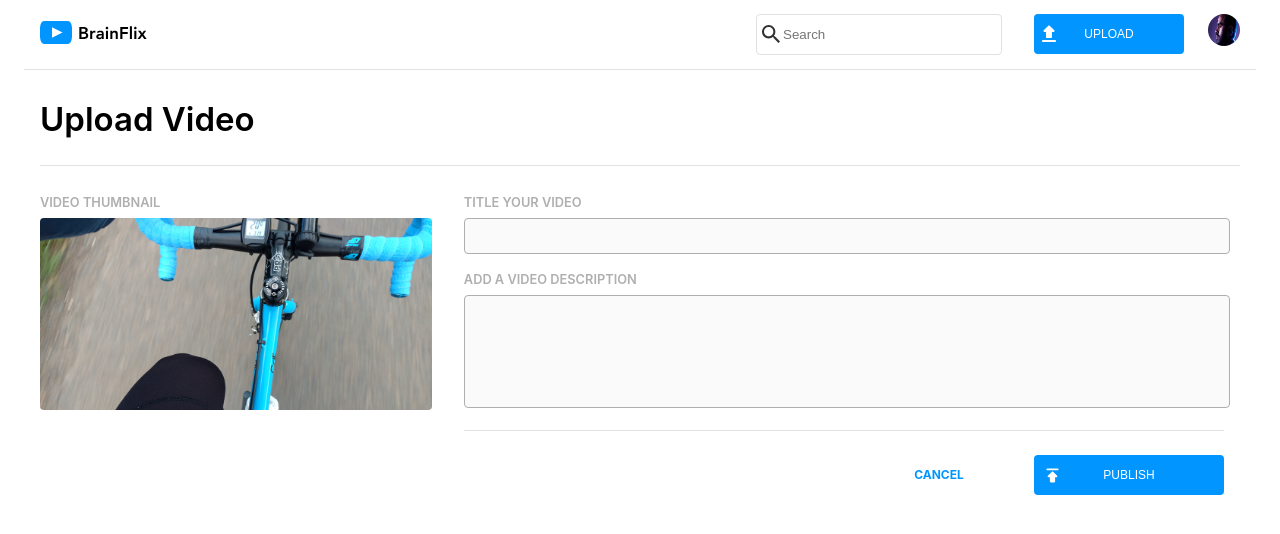
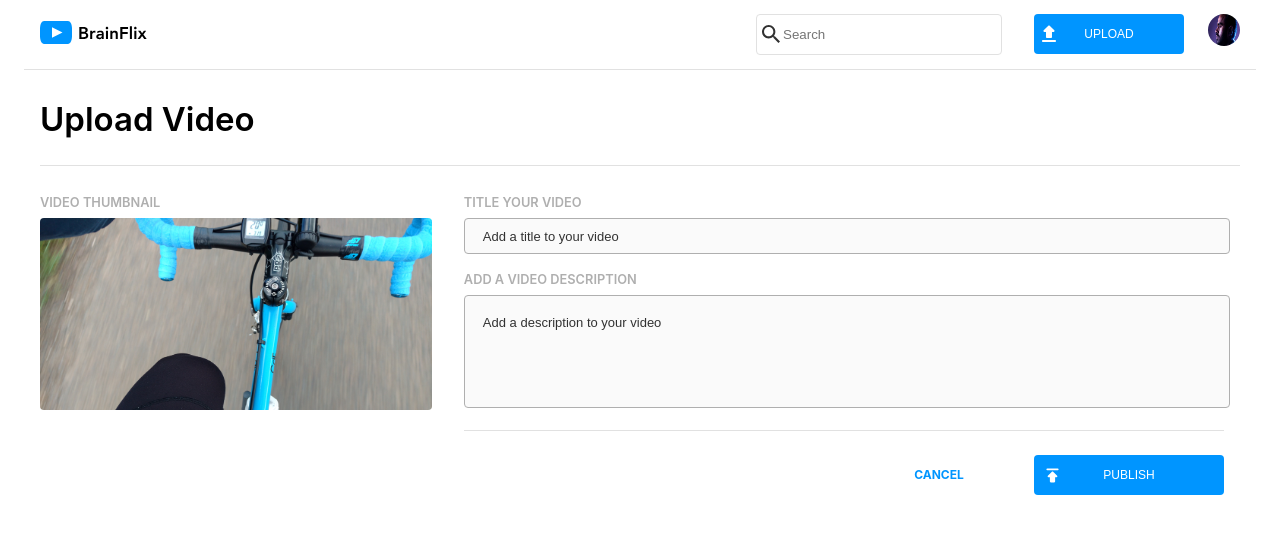
Before and after one commit to LamiSaadat/lamisa-saadat-brainflix, a React (Create React App) app: page /upload in a window 1280 px wide. Shown: the top 534 px of the page. Built offline with nearby package versions, Linux system fonts and the light colour scheme; a web font is replaced by a local one.

Commit message:
Update all form placeholder styles

```diff
--- a/src/components/VideoForm/VideoForm.scss
+++ b/src/components/VideoForm/VideoForm.scss
@@ -95,15 +95,10 @@
       height: 2rem;
       width: 100%;
     }
+    &::placeholder {
+      padding-top: 0.5rem;
+    }
   }
-
-  // ::placeholder {
-  //   @include body-copy-mobile-font;
-  //   font-family: "AvenirNext LT Pro", sans-serif;
-  //   // font-size: inherit;
-  //   color: $primary-background;
-  //   padding: 0.5rem 0 0 0.3rem;
-  // }
 
   &__button {
     @include labels-buttons-mobile-font;
--- a/src/pages/Upload/Upload.js
+++ b/src/pages/Upload/Upload.js
@@ -21,13 +21,19 @@ function Upload(props) {
             <img src={thumbnail} className="upload__thumbnail-image"></img>
           </figure>
           <form className="form" onSubmit={formSubmit}>
-            <label className="label form__title">
+            <label className="label form__title-label">
               Title Your Video
-              <input className="form__title-input input"></input>
+              <input
+                className="form__title-input input"
+                placeholder="Add a title to your video"
+              ></input>
             </label>
-            <label className="form__description label">
+            <label className="form__description-label label">
               Add a video description
-              <textarea className="form__description-input input"></textarea>
+              <textarea
+                className="form__description-input input"
+                placeholder="Add a description to your video"
+              ></textarea>
             </label>
             <div className="form__button-container">
               <Link className="link form__cancel-btn">Cancel</Link>
--- a/src/pages/Upload/Upload.scss
+++ b/src/pages/Upload/Upload.scss
@@ -81,7 +81,7 @@
     padding-left: 2rem;
   }
 
-  &__title {
+  &__title-label {
     @include tablet {
       width: 100%;
     }
@@ -92,7 +92,7 @@
     margin-top: 0.3rem;
   }
 
-  &__description {
+  &__description-label {
     @include tablet {
       width: 100%;
       border-bottom: 1px solid $secondary-inactive;
@@ -110,6 +110,15 @@
     @include desktop {
       height: 6.7rem;
     }
+
+    &::placeholder {
+      padding-top: 1rem;
+    }
+  }
+
+  ::placeholder {
+    color: $primary-text;
+    padding-left: 1rem;
   }
 
   &__button-container {
```
